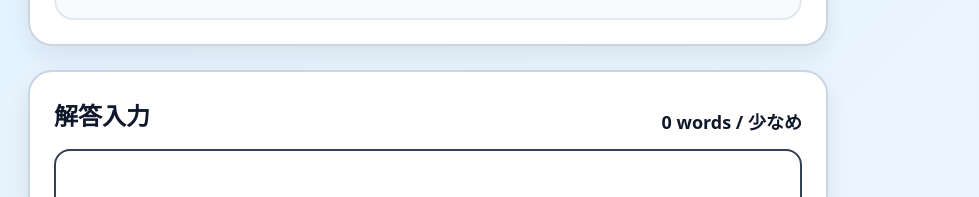
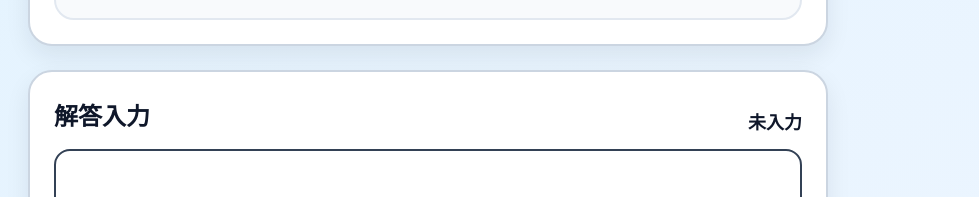
Before and after one commit to ikuyasuwa-sys/eiken-writing-app, a React (Vite) app: page / in a window 1280 px wide. Shown: the part 1115-1312 px from the top of the page, without its empty margins (0-979 px from the left). Built offline with nearby package versions, Linux system fonts and the light colour scheme.

Commit message:
Update word status logic for essay analysis

```diff
--- a/src/App.jsx
+++ b/src/App.jsx
@@ -233,7 +233,9 @@ const [classFilter, setClassFilter] = useState("");
   );
 
  const wordStatus =
-    analysis.wordCount < selectedTask.targetMin
+  analysis.wordCount === 0
+    ? "未入力"
+    : analysis.wordCount < selectedTask.targetMin
     ? "少なめ"
     : analysis.wordCount > selectedTask.targetMax
     ? "多め"
@@ -792,7 +794,9 @@ async function submitWithAi() {
             <div className="rowBetween">
               <h2>解答入力</h2>
               <strong>
-                {analysis.wordCount} words / {wordStatus}
+  {analysis.wordCount === 0
+    ? "未入力"
+    : `${analysis.wordCount} words / ${wordStatus}`}
 </strong>
             </div>
 {submitted && (
```
Lines whose indentation alone changed are shown as unchanged.
